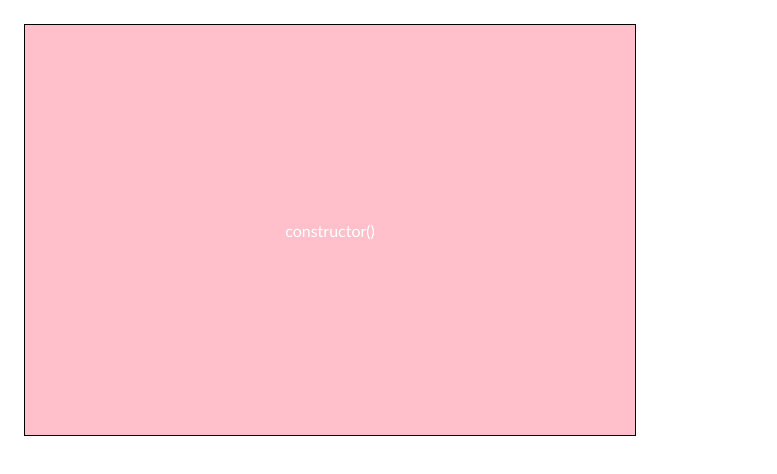
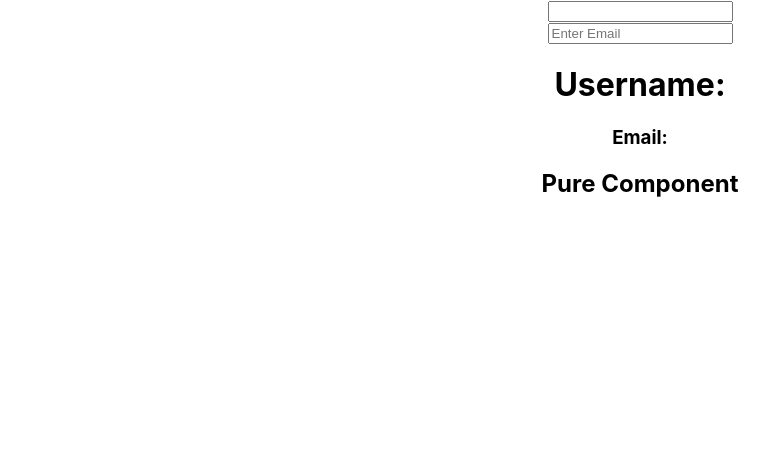
Before and after one commit to Sriharsha1103/AIIICSE, a React (Create React App) app in the folder my-app/: page / in a window 1280 px wide. Shown: the top 474 px of the page, without its empty margins (0-777 px from the left). Built offline with nearby package versions, Linux system fonts and the light colour scheme.

Commit message:
Added Life Cycle Methods

```diff
--- a/my-app/src/App.js
+++ b/my-app/src/App.js
@@ -1,17 +1,12 @@
-import logo from './logo.svg';
 import './App.css';
-import DisplayArray from './components/DisplayArray/DisplayArray';
-import ChangeColor from './components/ClassComponents/ChangeColor';
-import Parent from './components/StatelessComponents/Parent';
-import Mounting from './components/ClassComponents/LifeCycle/Mounting';
+import PureComponentDemo from './components/ClassComponents/LifeCycle/PureComponent';
+import UserComponent from './components/ClassComponents/UserComponent';
 
 function App() {
   return (
     <div className="App">
-      {/* <DisplayArray /> */}
-      {/* <ChangeColor /> */}
-     {/*  <Parent /> */}
-     <Mounting color='white'/>
+      <UserComponent />
+      <PureComponentDemo />
     </div>
   );
 }
--- /dev/null
+++ b/my-app/src/components/ClassComponents/EmailComponent.js
@@ -0,0 +1,32 @@
+import React, { Component } from 'react'
+
+export class EmailComponent extends Component {
+    constructor(props) {
+      super(props)
+
+      this.state = {
+         name: '',
+         email: '',
+      }
+
+    }
+    static getDerivedStateFromProps(props,state){
+        return state.name = props.userName
+    }
+    handleChange = (e) => {
+        this.setState({email: e.target.value})
+    }
+  render() {
+    return (
+      <div>
+          <input type="text" placeholder='Enter Email'
+          value={this.state.email}
+          onChange={this.handleChange}/>
+          <h1>Username:{this.state.name}</h1>
+          <h3>Email:{this.state.email}</h3>
+      </div>
+    )
+  }
+}
+
+export default EmailComponent
--- /dev/null
+++ b/my-app/src/components/ClassComponents/LifeCycle/PureComponent.js
@@ -0,0 +1,18 @@
+import React, { PureComponent } from 'react'
+
+export class PureComponentDemo extends PureComponent {
+    constructor(props) {
+      super(props)
+
+      console.log('In constructor Pure Component')
+    }
+  render() {
+    return (
+      <div>
+          <h2>Pure Component</h2>
+      </div>
+    )
+  }
+}
+
+export default PureComponentDemo
--- /dev/null
+++ b/my-app/src/components/ClassComponents/UserComponent.js
@@ -0,0 +1,30 @@
+import React, { Component } from 'react'
+import EmailComponent from './EmailComponent'
+
+export class UserComponent extends Component {
+    constructor(props){
+        super(props)
+
+        this.state = {
+            userName : '',
+        }
+        this.handleChange = this.handleChange.bind(this)
+    }
+    handleChange(event) {
+        console.log(event.target.value)
+        return this.setState({userName : event.target.value})
+
+    }
+  render() {
+    return (
+      <div>
+          <input type="text"
+          value={this.state.userName}
+          onChange={this.handleChange}/>
+          <EmailComponent userName={this.state.userName}/>
+      </div>
+    )
+  }
+}
+
+export default UserComponent
```
Also changed, not shown: my-app/src/components/FetchData/FetchData.js (added, +32 -0 lines), my-app/src/components/pureFunction.js (added, +15 -0 lines).
